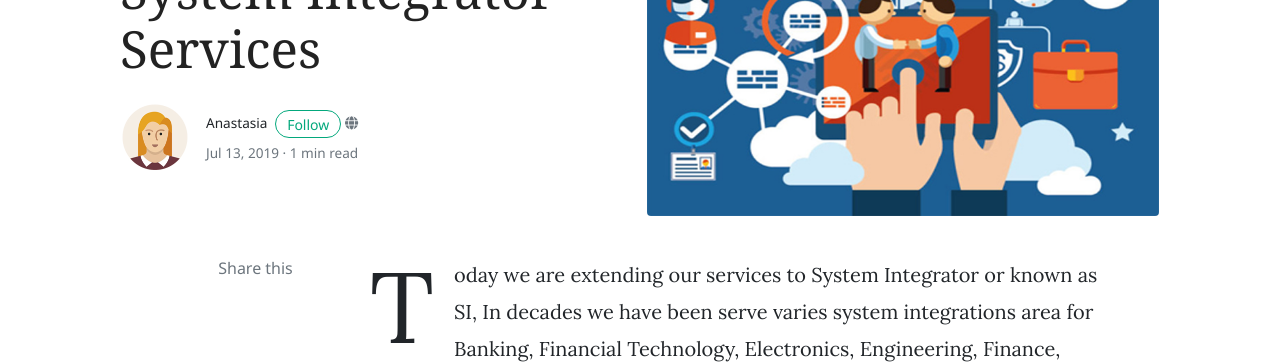
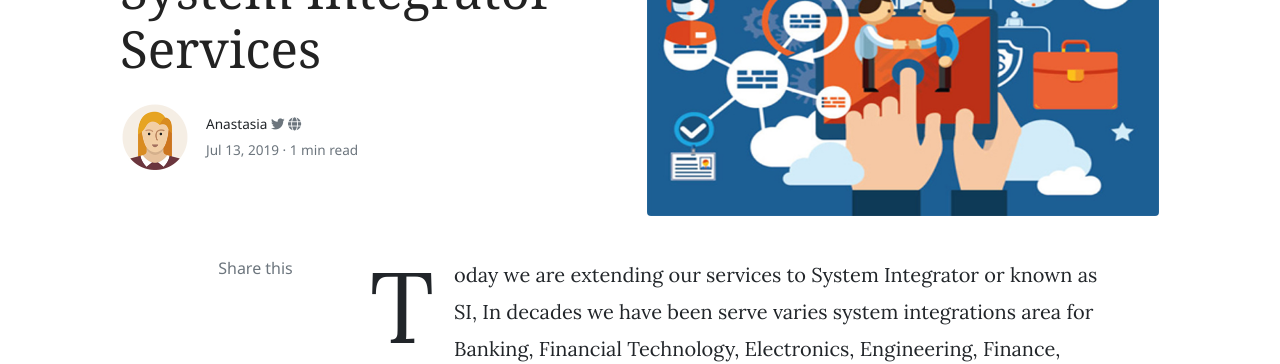
Before and after one commit to bit-dna/bitdnablog, a Jekyll site: the page built from _posts/2019-07-13-services-integrator-services.markdown, in a window 1280 px wide and 900 px high. Shown: the part 225-589 px from the top of the window. Built offline with Jekyll 4.4.1, drawn with Linux system fonts in a browser that asks for light colours; nearby versions of some CDN libraries; comment, search, counter and statistics services are not loaded.

Commit message:
update twitter icon

```diff
--- a/_layouts/post.html
+++ b/_layouts/post.html
@@ -19,7 +19,7 @@ layout: default
                         {% if author.avatar %}
                         <img class="rounded-circle" src="{{site.baseurl}}/{{author.avatar}}" alt="{{author.name}}" width="70"/>
                         {% endif %}
-						<small class="ml-3"> {{ author.name }} <span><a target="_blank" href="{{ author.twitter }}" class="btn btn-outline-success btn-sm btn-round ml-1">Follow</a>
+						<small class="ml-3"> {{ author.name }} <span><a target="_blank" href="{{ author.twitter }}"><i class="fab fa-twitter text-muted" aria-hidden="true"></i></a>
 							<a href="{{ author.site }}"><i class="fa fa-globe text-muted" aria-hidden="true"></i></a></span>
                             <span class="text-muted d-block mt-1">{{ page.date | date: '%b %d, %Y' }} · {% include meta-read-time.html %}</span>
 						</small>
```
